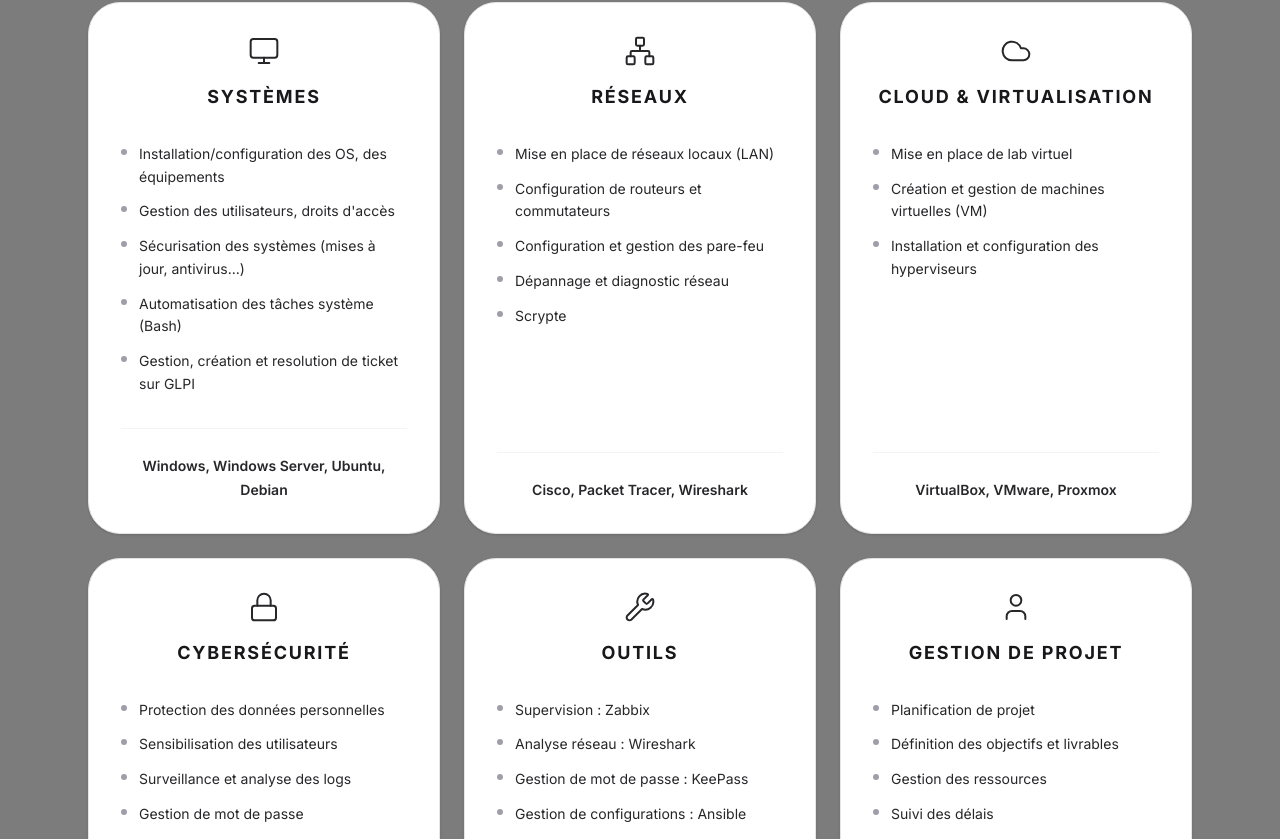
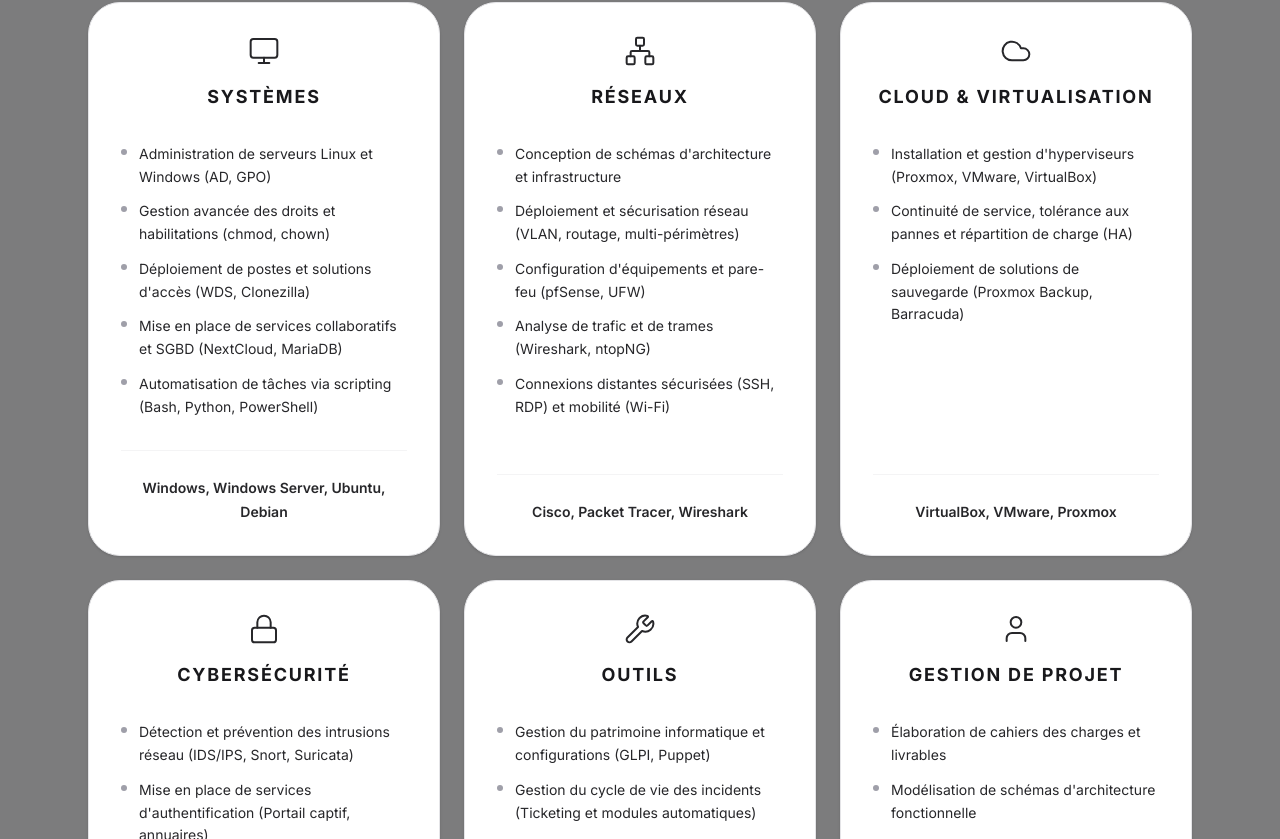
Before and after one commit to msb94r/eportfolio-msb94r, a React (Vite) app: page / in a window 1280 px wide. Shown: the part 2941-3780 px from the top of the page. Built offline with nearby package versions, Linux system fonts and the light colour scheme.

Commit message:
Update competencies and tools translations

```diff
--- a/src/translations.ts
+++ b/src/translations.ts
@@ -46,37 +46,43 @@ export const translations = {
     competences: {
       title: "Compétences",
       sys: "SYSTÈMES",
-      sys1: "Installation/configuration des OS, des équipements",
-      sys2: "Gestion des utilisateurs, droits d'accès",
-      sys3: "Sécurisation des systèmes (mises à jour, antivirus...)",
-      sys4: "Automatisation des tâches système (Bash)",
-      sys5: "Gestion, création et resolution de ticket sur GLPI",
+      sys1: "Administration de serveurs Linux et Windows (AD, GPO)",
+      sys2: "Gestion avancée des droits et habilitations (chmod, chown)",
+      sys3: "Déploiement de postes et solutions d'accès (WDS, Clonezilla)",
+      sys4: "Mise en place de services collaboratifs et SGBD (NextCloud, MariaDB)",
+      sys5: "Automatisation de tâches via scripting (Bash, Python, PowerShell)",
+
       net: "RÉSEAUX",
-      net1: "Mise en place de réseaux locaux (LAN)",
-      net2: "Configuration de routeurs et commutateurs",
-      net3: "Configuration et gestion des pare-feu",
-      net4: "Dépannage et diagnostic réseau",
-      net5: "Scrypte",
+      net1: "Conception de schémas d'architecture et infrastructure",
+      net2: "Déploiement et sécurisation réseau (VLAN, routage, multi-périmètres)",
+      net3: "Configuration d'équipements et pare-feu (pfSense, UFW)",
+      net4: "Analyse de trafic et de trames (Wireshark, ntopNG)",
+      net5: "Connexions distantes sécurisées (SSH, RDP) et mobilité (Wi-Fi)",
+
       cloud: "CLOUD & VIRTUALISATION",
-      cloud1: "Mise en place de lab virtuel",
-      cloud2: "Création et gestion de machines virtuelles (VM)",
-      cloud3: "Installation et configuration des hyperviseurs",
+      cloud1: "Installation et gestion d'hyperviseurs (Proxmox, VMware, VirtualBox)",
+      cloud2: "Continuité de service, tolérance aux pannes et répartition de charge (HA)",
+      cloud3: "Déploiement de solutions de sauvegarde (Proxmox Backup, Barracuda)",
+
       sec: "CYBERSÉCURITÉ",
-      sec1: "Protection des données personnelles",
-      sec2: "Sensibilisation des utilisateurs",
-      sec3: "Surveillance et analyse des logs",
-      sec4: "Gestion de mot de passe",
+      sec1: "Détection et prévention des intrusions réseau (IDS/IPS, Snort, Suricata)",
+      sec2: "Mise en place de services d'authentification (Portail captif, annuaires)",
+      sec3: "Opérations de chiffrement (fichiers, disques, flux SSL/SSH)",
+      sec4: "Tests de robustesse, politiques de mots de passe et accès internet sécurisés",
       secTech: "Droits d'accès, normes, vocabulaire",
+
       tools: "OUTILS",
-      tools1: "Supervision : Zabbix",
-      tools2: "Analyse réseau : Wireshark",
-      tools3: "Gestion de mot de passe : KeePass",
-      tools4: "Gestion de configurations : Ansible",
+      tools1: "Gestion du patrimoine informatique et configurations (GLPI, Puppet)",
+      tools2: "Gestion du cycle de vie des incidents (Ticketing et modules automatiques)",
+      tools3: "Supervision (disponibilité, sécurité, alertes) avec Zabbix/Nagios",
+      tools4: "Administration à distance sécurisée de serveurs",
+
       proj: "GESTION DE PROJET",
-      proj1: "Planification de projet",
-      proj2: "Définition des objectifs et livrables",
-      proj3: "Gestion des ressources",
-      proj4: "Suivi des délais",
+      proj1: "Élaboration de cahiers des charges et livrables",
+      proj2: "Modélisation de schémas d'architecture fonctionnelle",
+      proj3: "Suivi des contrats de service (SLA) et contraintes de sécurité",
+      proj4: "Planification, gestion des ressources et suivi des délais",
+
       pdf: "Tableau de synthèse (PDF)",
       xlsx: "Tableau de synthèse (XLSX)"
     },
```
